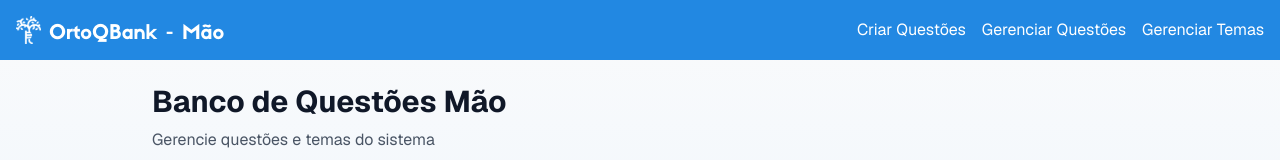
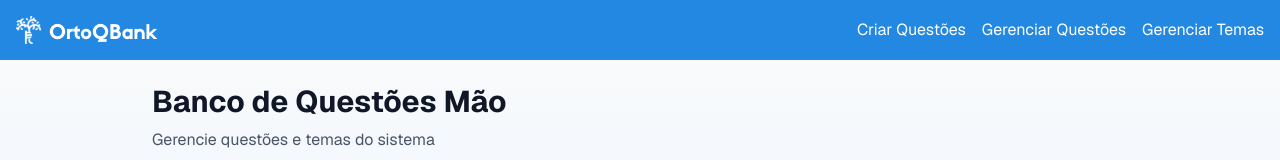
Before and after one commit to sqpaloma/bancodequestoesmao, a Next.js app: page / in a window 1280 px wide. Shown: the top 160 px of the page. Built offline with nearby package versions, Linux system fonts and the light colour scheme; no server answers; what convex-helpers would draw is missing.

Commit message:
fix: update header component title to remove unnecessary suffix for clarity

```diff
--- a/src/app/components/header.tsx
+++ b/src/app/components/header.tsx
@@ -15,7 +15,7 @@ export default function Header() {
             className="rounded-sm"
           />
           <span className="font-sifonn translate-y-1 text-xl font-bold">
-            OrtoQBank - Mão
+            OrtoQBank
           </span>
         </Link>
         <div className="flex items-center space-x-4">
```
